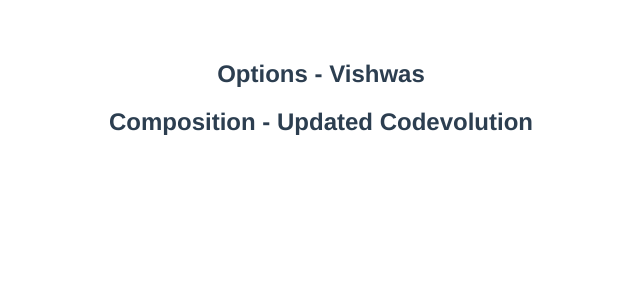
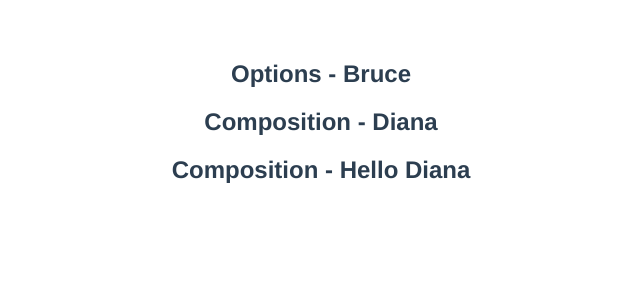
Before and after one commit to gopinav/Vue-3-Tutorials, a Vue app in the folder vue-composition/: page / in a window 1280 px wide. Shown: the top 300 px of the page, without its empty margins (319-959 px from the left). Built offline with nearby package versions, Linux system fonts and the light colour scheme.

Commit message:
Replacing data with ref

```diff
--- a/vue-composition/src/components/Data.vue
+++ b/vue-composition/src/components/Data.vue
@@ -1,6 +1,7 @@
 <template>
-  <h2>Options - {{ o_name }}</h2>
-  <h2>Composition - {{ c_name }}</h2>
+  <h2>Options - {{ o_firstName }}</h2>
+  <h2>Composition - {{ c_firstName }}</h2>
+  <h2>Composition - {{ greet }}</h2>
 </template>
 
 <script>
@@ -8,17 +9,20 @@
 export default {
   name: 'Data',
   setup() {
-    const c_name = ref('Codevolution')
-    setTimeout(() => {
-      c_name.value = 'Updated Codevolution'
-    }, 2000)
+    const c_firstName = ref('Clark')
+    console.log('c_firstName', c_firstName)
+
+    c_firstName.value = 'Diana'
+    const greet = `Hello ${c_firstName.value}`
+
     return {
-      c_name,
+      c_firstName,
+      greet,
     }
   },
   data() {
     return {
-      o_name: 'Vishwas',
+      o_firstName: 'Bruce',
     }
   },
 }
```
